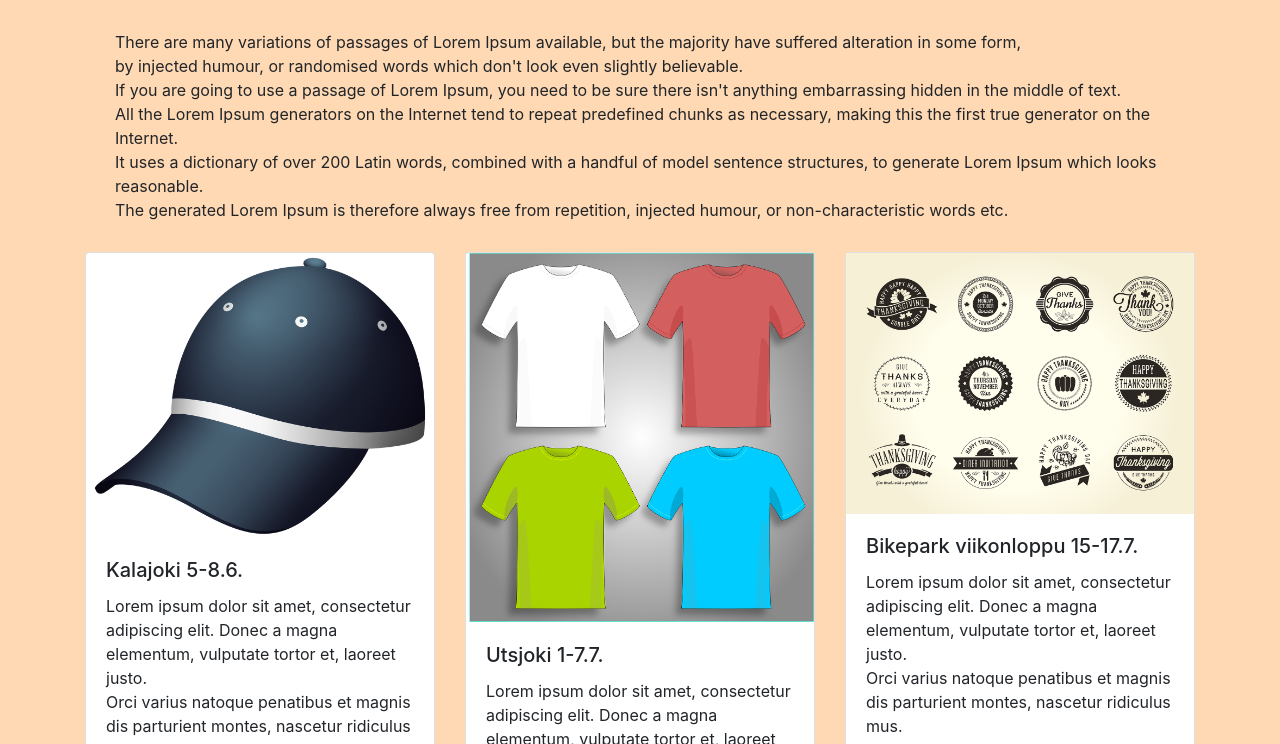
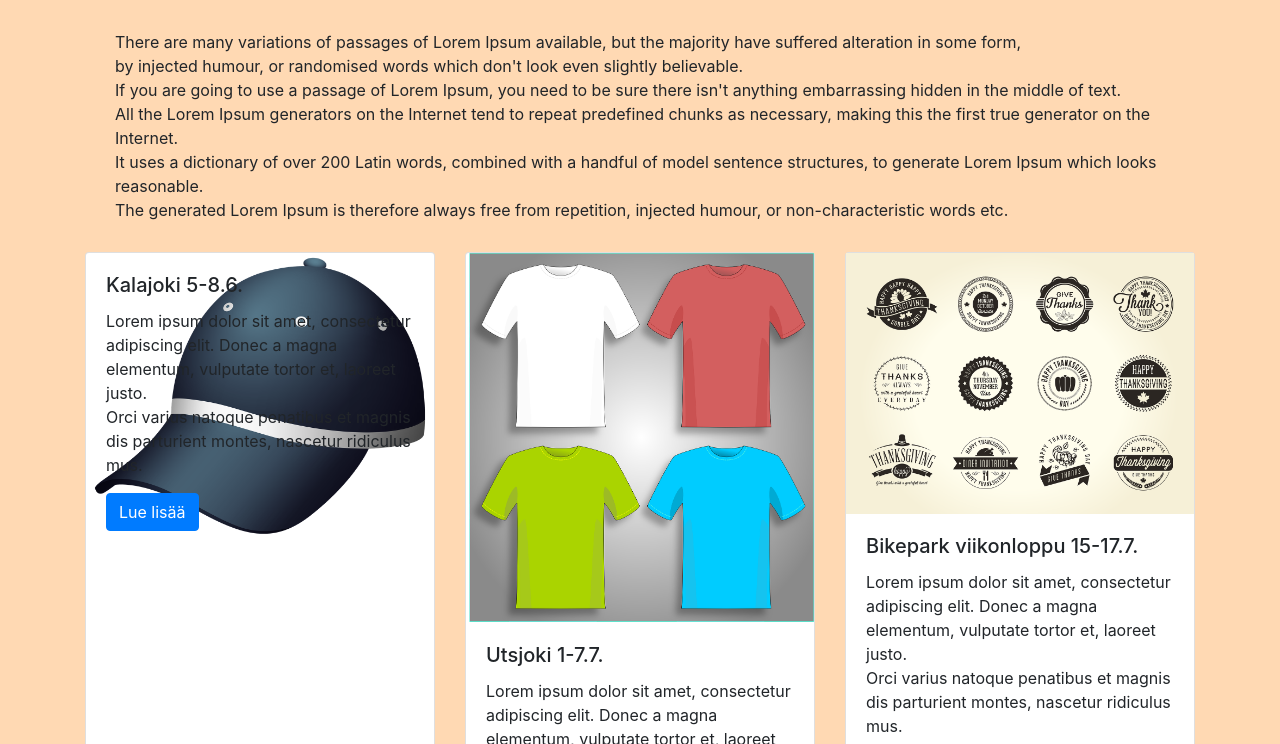
Before and after one commit to terosavolainen/Paasavo, a plain HTML site: page kauppa.html in a window 1280 px wide. Shown: the part 56-800 px from the top of the page. Drawn offline with nearby package versions, Linux system fonts and the light colour scheme.

Commit message:
Update kauppa.html

```diff
--- a/kauppa.html
+++ b/kauppa.html
@@ -54,7 +54,7 @@
   <div class="card">
 
     <img class="kauppa-img" src="lippis.jpg" alt="Lippis">
-    <div class="card-body">
+    <div class="card-img-overlay">
       <h5 class="card-title">Kalajoki 5-8.6.</h5>
       <p class="card-text">Lorem ipsum dolor sit amet, consectetur adipiscing elit. Donec a magna elementum, vulputate tortor et, laoreet justo.<br>
         Orci varius natoque penatibus et magnis dis parturient montes, nascetur ridiculus mus.</p>
```
